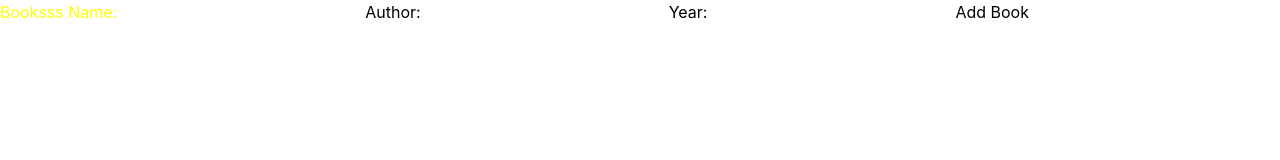
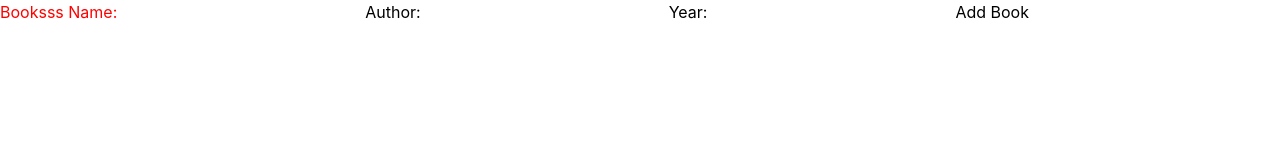
Before and after one commit to musaa99/Bookstore-app, a Next.js app: page /component/BookForm in a window 1280 px wide. Shown: the top 160 px of the page. Built offline with nearby package versions, Linux system fonts and the light colour scheme.

Commit message:
fisrt commit on this branch

```diff
--- a/pages/component/BookForm.jsx
+++ b/pages/component/BookForm.jsx
@@ -22,7 +22,7 @@ const BookForm = ({ addBook }) => {
   return (
 
     <form  onSubmit={handleSubmit}>
-      <label className='text-[yellow]'>
+      <label className='text-[red]'>
         Booksss Name:
         <input  className=""
          type="text" value={name} onChange={(e) => setName(e.target.value)} />
```
